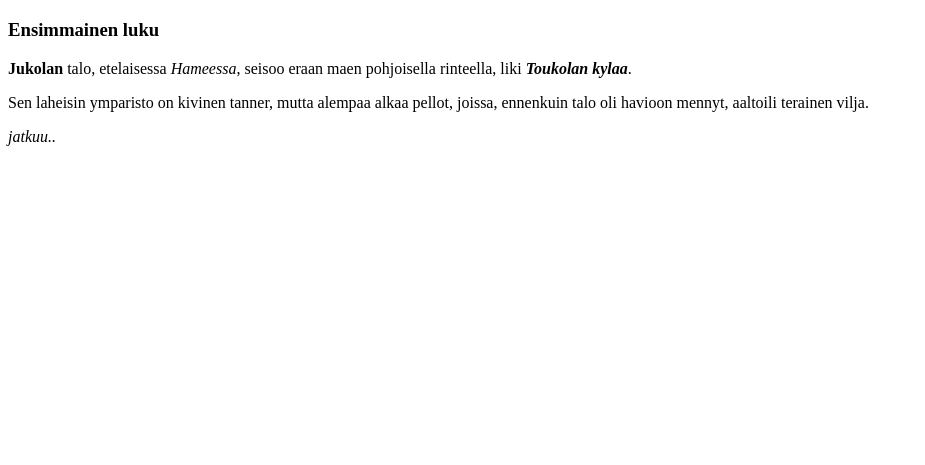
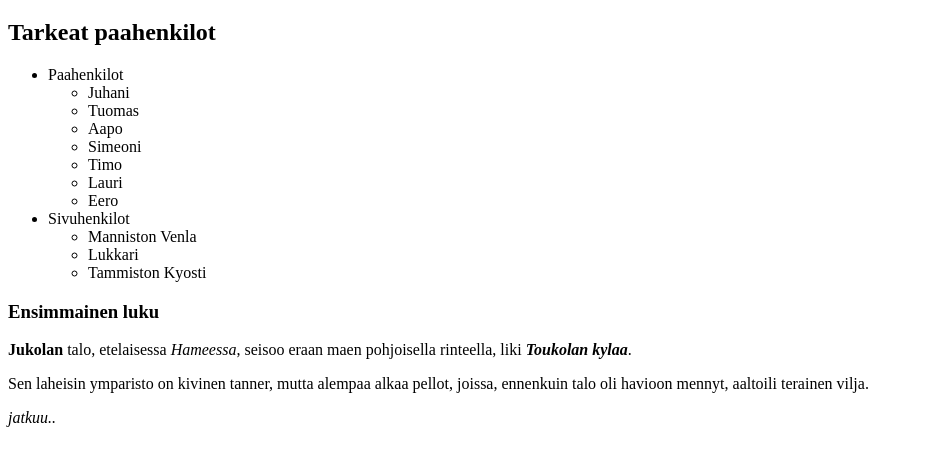
Before and after one commit to rescawen/Lapio-website, a plain HTML site: page index.html in a window 1280 px wide. Shown: the part 61-526 px from the top of the page, without its empty margins (0-925 px from the left). Drawn offline with Linux system fonts and the light colour scheme.

Commit message:
Osa 3. Neljäs tehtävä

```diff
--- a/index.html
+++ b/index.html
@@ -9,6 +9,29 @@
 <body>
   <!--Tee tehtävät tänne-->
 <h1>Seitseman veljesta </h1>
+
+<h2>Tarkeat paahenkilot</h2>
+
+<ul>
+    <li>Paahenkilot</li>
+    <ul>
+      <li>Juhani</li>
+      <li>Tuomas</li>
+      <li>Aapo</li>
+      <li>Simeoni</li>
+      <li>Timo</li>
+      <li>Lauri</li>
+      <li>Eero</li>
+    </ul>
+    <li>Sivuhenkilot</li>
+    <ul>
+        <li>Manniston Venla</li>
+        <li>Lukkari</li>
+        <li>Tammiston Kyosti</li>
+    </ul>
+  </ul>
+
+
 <h3>Ensimmainen luku</h3>
 <p><strong>Jukolan</strong> talo, etelaisessa <em>Hameessa</em>, seisoo eraan maen pohjoisella rinteella, liki <strong><em>Toukolan kylaa</em></strong>.</p>
 <p>Sen laheisin ymparisto on kivinen tanner, mutta alempaa alkaa pellot, joissa, ennenkuin talo oli havioon mennyt, aaltoili terainen vilja.</p>
```
